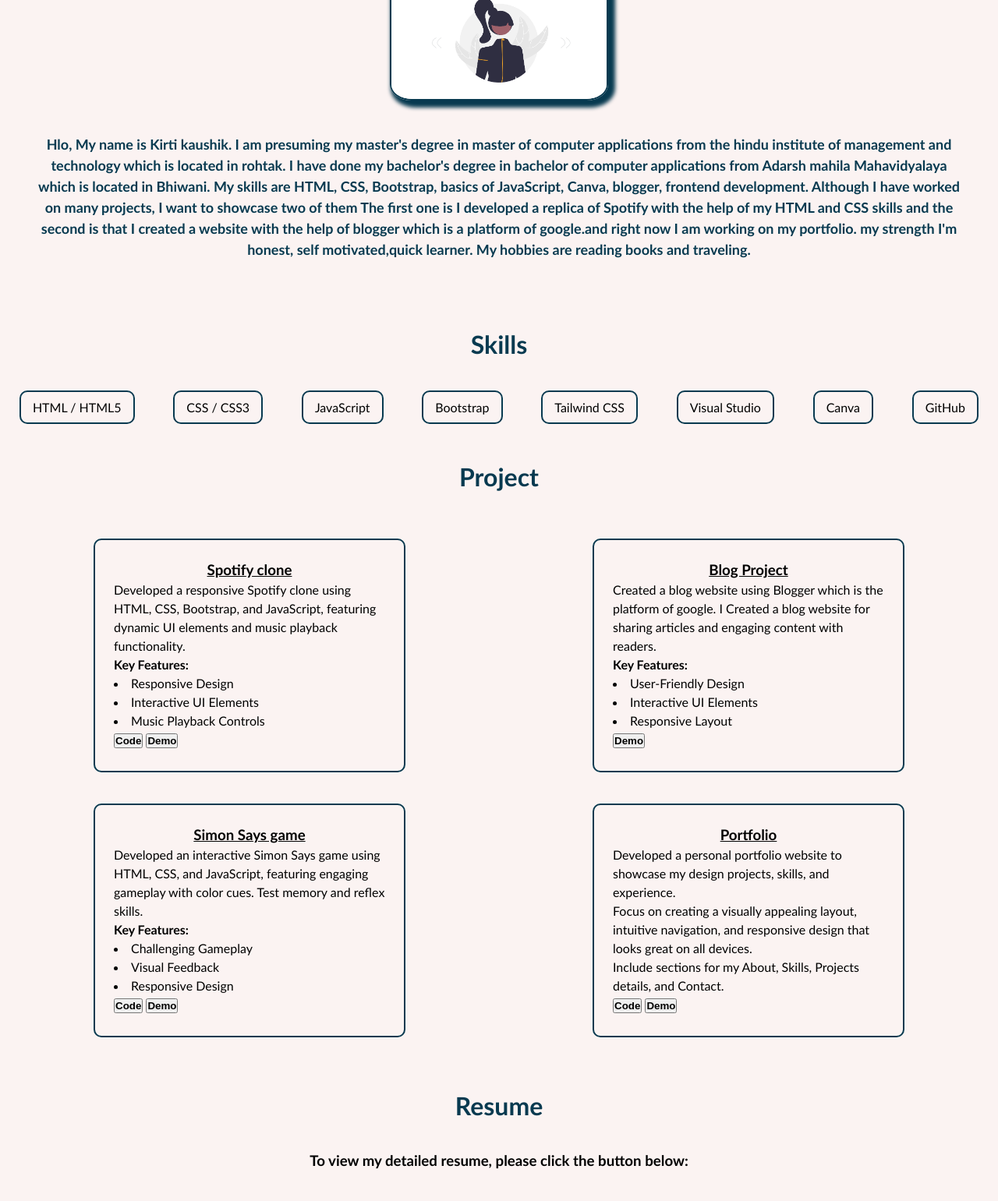
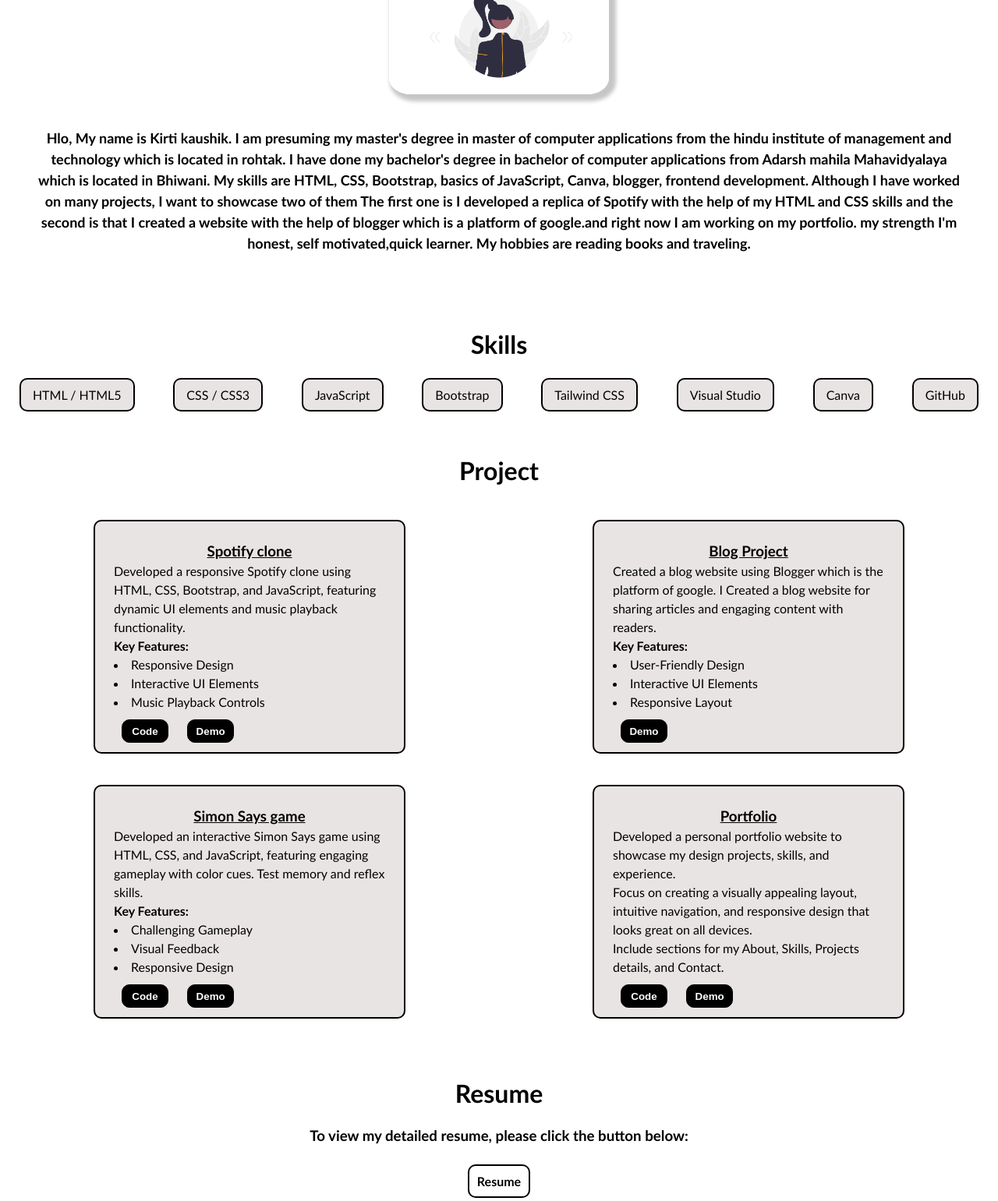
Before and after one commit to kirtikau16/Portfolio-, a plain HTML site: page index.html in a window 1280 px wide. Shown: the part 670-2211 px from the top of the page at 78% size. Drawn offline with Linux system fonts and the light colour scheme; a script that the page names is missing.

Commit message:
Update style.css
Update style.css

```diff
--- a/style.css
+++ b/style.css
@@ -5,13 +5,13 @@
 }
 
 body {
-    background-color: #fbf3f2;
+    background-color: white;
     font-family: 'Trebuchet MS', 'Lucida Sans Unicode', 'Lucida Grande', 'Lucida Sans', Arial, sans-serif;
 }
 
 .navbar {
-    background-color: #083a50;
-    height: 3rem;
+    background-color: rgb(29, 28, 28);
+    height: 2.5rem;
     width: 100%;
     display: flex;
     flex-direction: row;
@@ -19,6 +19,8 @@ body {
     align-items: center;
     position: fixed;
     top: 0;
+    /* border-bottom-left-radius: 10px;
+    border-bottom-right-radius: 10px; */
     padding: 10px;
 }
 
@@ -26,17 +28,16 @@ body {
     font-size: 20px;
     color: white;
     text-decoration: none;
-    padding: 10px 20px;
+    padding: 8px 20px;
 }
 
 .navbar a:hover {
-    color: #FBF3F2;
-    background-color: #1C768F;
+    background-color: rgb(199, 197, 197);
     border-radius: 10px;
+    color: black;
 }
 
 #home_section {
-    /* height: 100vh;    */
     width: 100%;
     padding: 7rem 0;
 }
@@ -55,7 +56,7 @@ body {
 .info img {
     height: 12rem;
     border-radius: 50%;
-    box-shadow: 5px 5px 5px 4px #083a50;
+    box-shadow: 5px 5px 5px 4px rgb(199, 197, 197);
 }
 
 #about_section {
@@ -66,20 +67,20 @@ body {
 
 .heading {
     /* font-size: 60px; */
-    color: #083a50;
-    padding: 3rem 0 2.5rem 0;
+    color: black;
+    padding: 3.5rem 0 1.5rem 0;
     text-align: center;
 }
 
 .about img {
     height: 13rem;
-    border: 2px solid #083a50;
+    /* border: 1px solid black; */
     border-radius: 10%;
-    box-shadow: 5px 5px 5px 4px #083a50;
+    box-shadow: 5px 5px 5px 4px rgb(199, 197, 197);
 }
 
 .about p {
-    color: #083a50;
+    color: black;
     font-size: large;
     font-weight: 600;
     padding: 40px;
@@ -94,21 +95,24 @@ body {
     display: flex;
     flex-wrap: wrap;
     justify-content: center;
+    /* background-color: gray; */
     /* text-decoration: none; */
     /* margin: 0 100px; */
 }
 .skills{
-    border: #083a50 solid 2px;
+    border: black solid 2px;
     padding: 10px 15px;
     border-radius: 10px;
     margin-top: 40px;
+    background-color:rgb(233, 228, 228) ;
+    /* opacity: 0.7; */
     /* text-decoration: none; */
     list-style: none;
     margin: auto;
 }
 
 .skills:hover{
-    box-shadow: 0px 0px 10px #083a50;
+    box-shadow: 0px 0px 10px black;
 
 }
 
@@ -116,6 +120,7 @@ body {
     display: flex;
     flex-wrap: wrap;
     justify-content: space-around;
+
 }
 
 .project_card h3{
@@ -126,15 +131,33 @@ body {
 .project_card{
     height: 300px;
     width: 400px;
-    border: 2px solid #083a50;
+    border: 2px solid black;
     margin: 20px;
     padding: 1.5rem;
     border-radius: 10px;
     line-height: 1.5;
+    background-color:rgb(233, 228, 228) ;
+}
+
+.project_card button{
+    height: 30px;
+    width: 60px;
+    border-radius: 10px;
+    border: 1px solid black;
+    margin: 10px;
+    background-color: black;
+    color: white;
+}
+
+.project_card button:hover{
+    background-color: white;
+    color: black;
+    border:  3px solid rgb(41, 40, 40);
+    box-shadow: 0px 0px 10px black;
 }
 
 .project_card:hover{
-    box-shadow: 0px 0px 10px #083a50;
+    box-shadow: 0px 0px 10px black;
 
 }
 
@@ -144,9 +167,10 @@ body {
 
 .resume{
     margin: auto;
-    background-color: #083a50;
-    color: #FBF3F2;
+    background-color: white;
+    color: black;
     padding: 10px;
+    border: black solid 2px;
     text-decoration: none;
     text-align: center;
 }
@@ -157,7 +181,7 @@ body {
     height: 50px;
     width: 300px;
     display: flex;
-    background-color: #aeccd4;
+    background-color: rgb(233, 228, 228);
     border-radius: 10px;
 }
 
@@ -167,17 +191,27 @@ body {
     margin: 10px;
     align-items: center;
     margin: auto;
+    opacity: 0.5;
+}
+
+.smicon a:hover{
+    opacity: 1;
 }
 
 .resume:hover{
-    box-shadow: 0px 0px 10px #1C768F
+    box-shadow: 0px 0px 10px black ;
+    color: white;
+    background-color: black;
 
 }
 
-#resume_section h3{
-    /* padding-bottom: 10px; */
-    margin-bottom: 25px;
-}
+/* .resume a::after{
+    background: linear-gradient(to bottom right,
+                rgb(0, 255, 81), rgb(255, 213, 0));
+    filter: blur(2.5em);
+    z-index: -1;
+} */
+
 
 .resume{
     border-radius: 10px;
```
